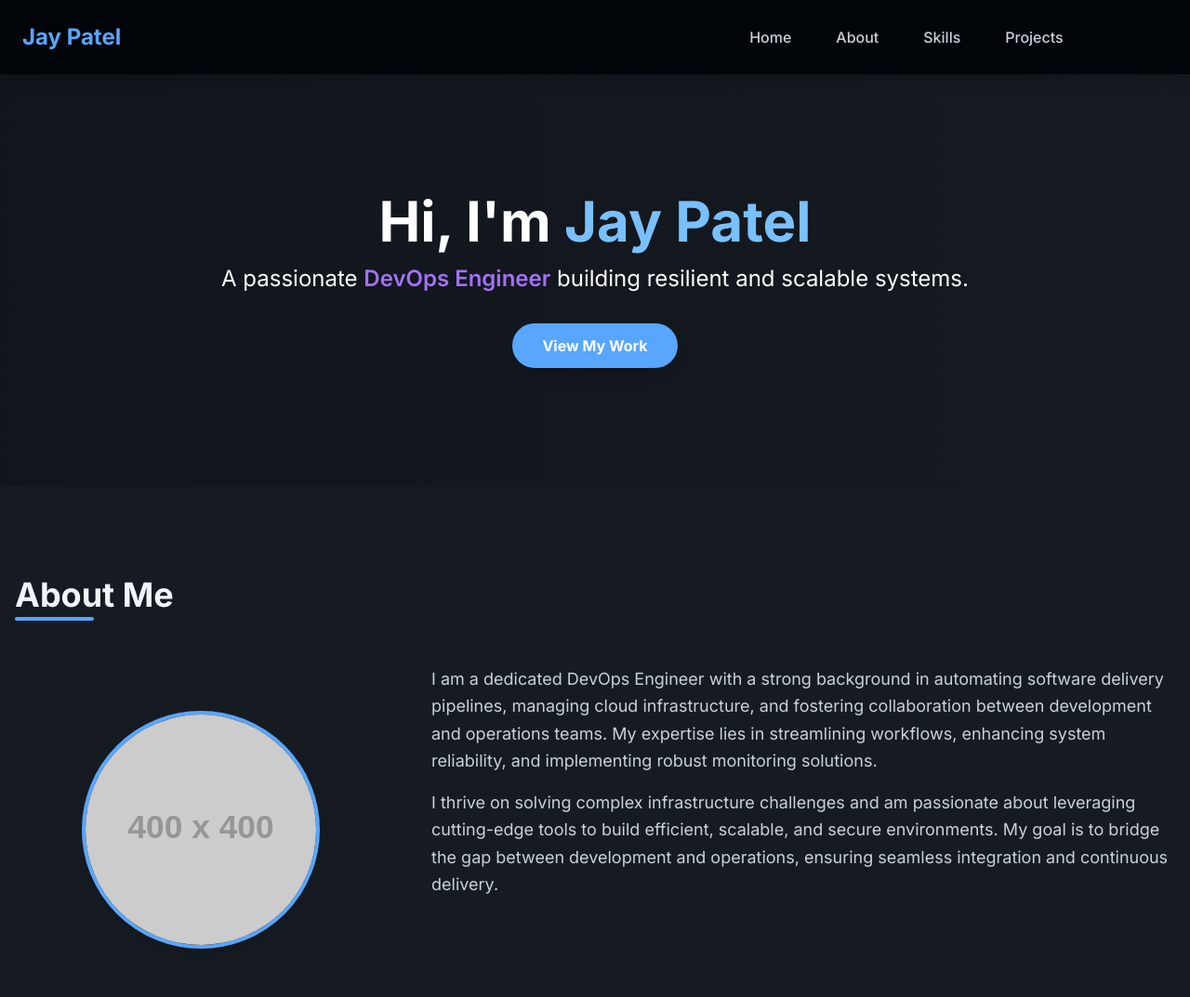
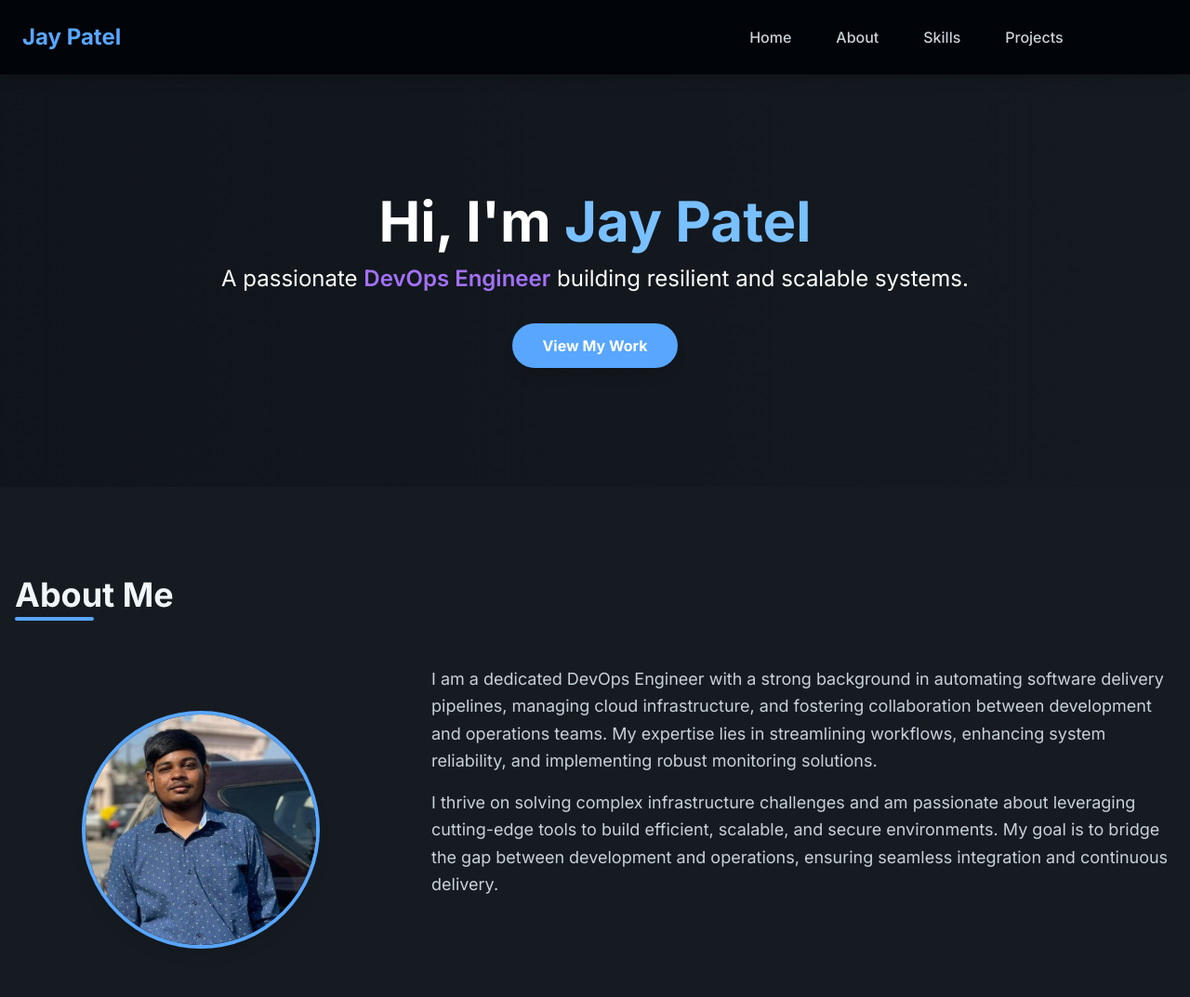
Before and after one commit to JayPatel2110-dev/PortfolioWebsite, a plain HTML site: page index.html in a window 1280 px wide. Shown: the top 1073 px of the page at 93% size. Drawn offline with nearby package versions, Linux system fonts and the light colour scheme; placeholder pictures from the web are drawn by us.

Commit message:
Initial Portfolio

```diff
--- a/index.html
+++ b/index.html
@@ -174,7 +174,7 @@
             <h2 class="text-3xl md:text-4xl section-heading mb-12 mx-auto text-center animate-fade-in-up">About Me</h2>
             <div class="flex flex-col md:flex-row items-center md:space-x-12">
                 <div class="md:w-1/3 mb-8 md:mb-0 animate-zoom-in delay-200">
-                    <img src="https://placehold.co/400x400/58a6ff/0d1117?text=Your+Photo" alt="Your Photo" class="rounded-full shadow-lg mx-auto w-48 h-48 md:w-64 md:h-64 object-cover border-4 border-[#58a6ff] card-hover-effect">
+                    <img src="WhatsApp Image 2025-07-19 at 21.51.29_39831a4c.jpg" alt="Your Photo" class="rounded-full shadow-lg mx-auto w-48 h-48 md:w-64 md:h-64 object-cover border-4 border-[#58a6ff] card-hover-effect">
                 </div>
                 <div class="md:w-2/3 text-lg leading-relaxed text-[#c9d1d9]">
                     <p class="mb-4 animate-fade-in-up delay-300">
```
Also changed, not shown: WhatsApp Image 2025-07-19 at 21.51.29_39831a4c.jpg (added).
